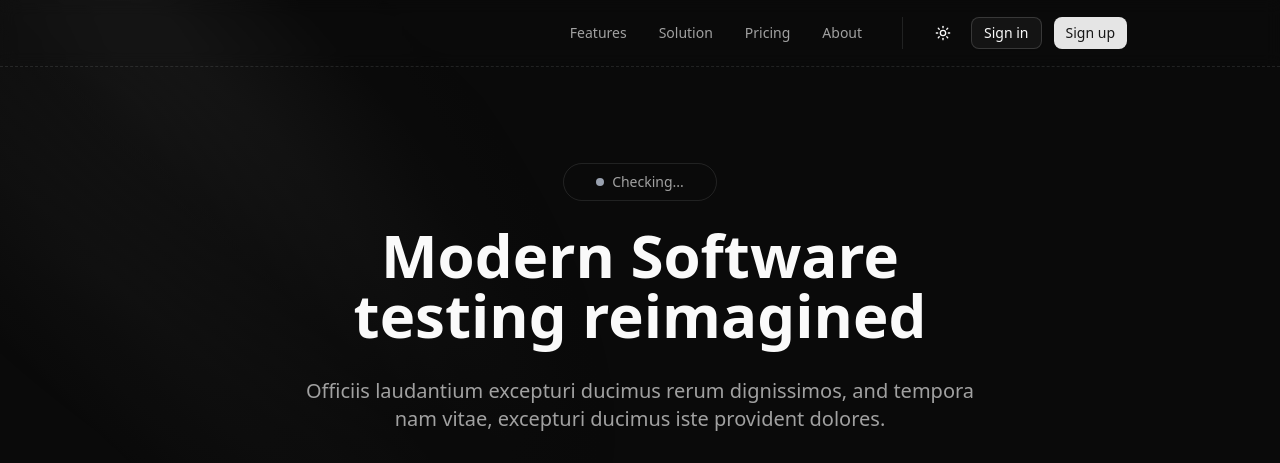
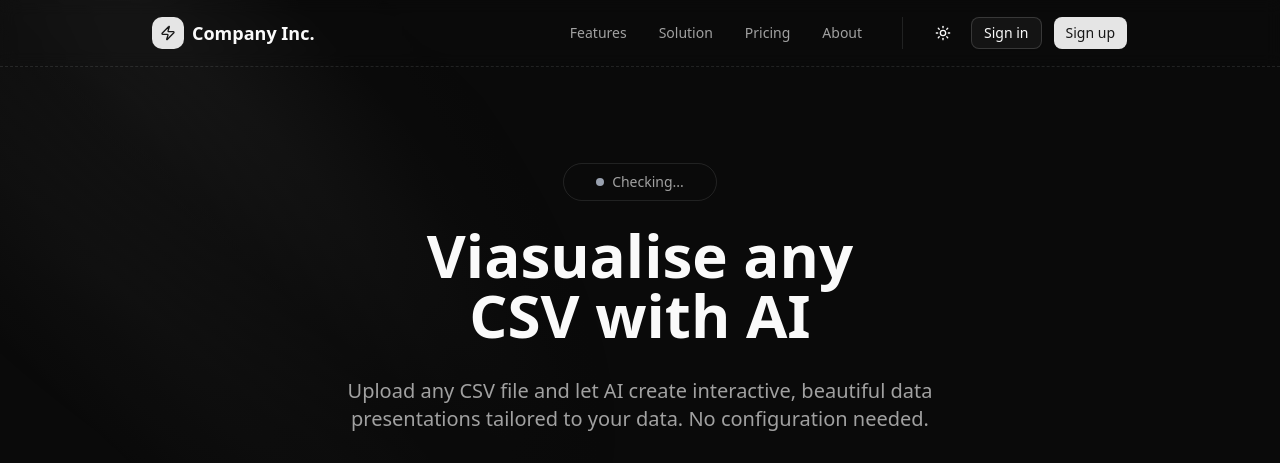
Before and after one commit to techaras/alive-test-app, a Next.js app in the folder frontend/: page / in a window 1280 px wide. Shown: the top 463 px of the page. Built offline with nearby package versions, Linux system fonts and the light colour scheme; no server answers.

Commit message:
Add Company Inc. logo to navigation and update hero copy

```diff
--- a/frontend/components/landing/hero.tsx
+++ b/frontend/components/landing/hero.tsx
@@ -14,10 +14,10 @@ export function Hero() {
                         </div>
                     </div>
                     <h1 className="text-balance text-4xl font-semibold md:text-5xl lg:text-6xl">
-                        Modern Software testing reimagined
+                        Viasualise any CSV with AI
                     </h1>
                     <p className="text-muted-foreground mx-auto my-8 max-w-2xl text-xl">
-                        Officiis laudantium excepturi ducimus rerum dignissimos, and tempora nam vitae, excepturi ducimus iste provident dolores.
+                        Upload any CSV file and let AI create interactive, beautiful data presentations tailored to your data. No configuration needed.
                     </p>
 
                     <Button
--- a/frontend/components/landing/navigation.tsx
+++ b/frontend/components/landing/navigation.tsx
@@ -3,7 +3,7 @@
 import Link from 'next/link'
 import { useState, useEffect } from 'react'
 import { Button } from '@/components/ui/button'
-import { Menu, X, Moon, Sun } from 'lucide-react'
+import { Menu, X, Moon, Sun, Zap } from 'lucide-react'
 
 const menuItems = [
     { name: 'Features', href: '#' },
@@ -50,8 +50,11 @@ export function Navigation() {
                             <Link
                                 href="/"
                                 aria-label="home"
-                                className="flex items-center space-x-2">
-                                {/* <Logo /> */}
+                                className="flex items-center gap-2">
+                                <div className="flex size-8 items-center justify-center rounded-lg bg-primary text-primary-foreground">
+                                    <Zap className="size-4" />
+                                </div>
+                                <span className="text-lg font-semibold">Company Inc.</span>
                             </Link>
 
                             <button
```
